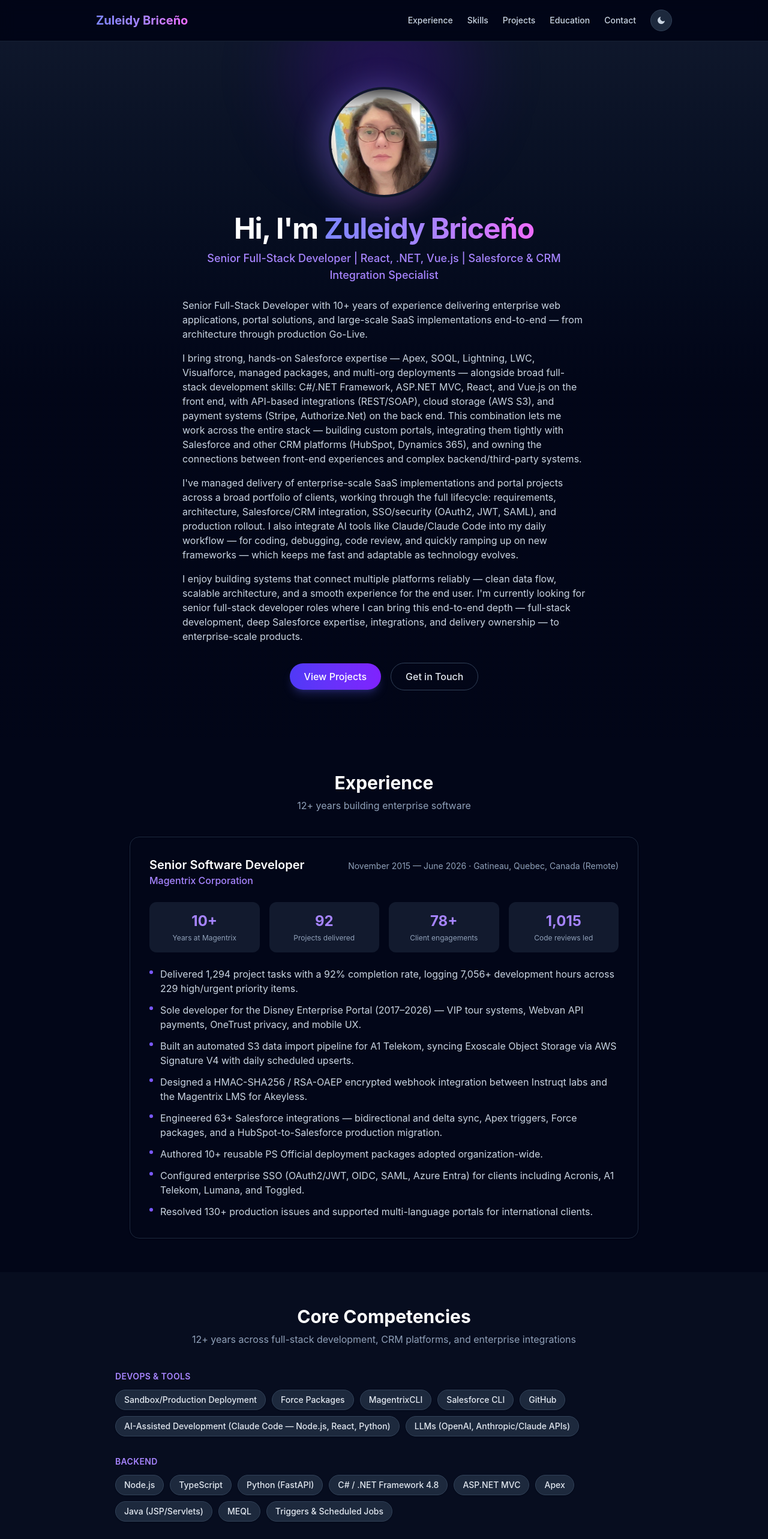
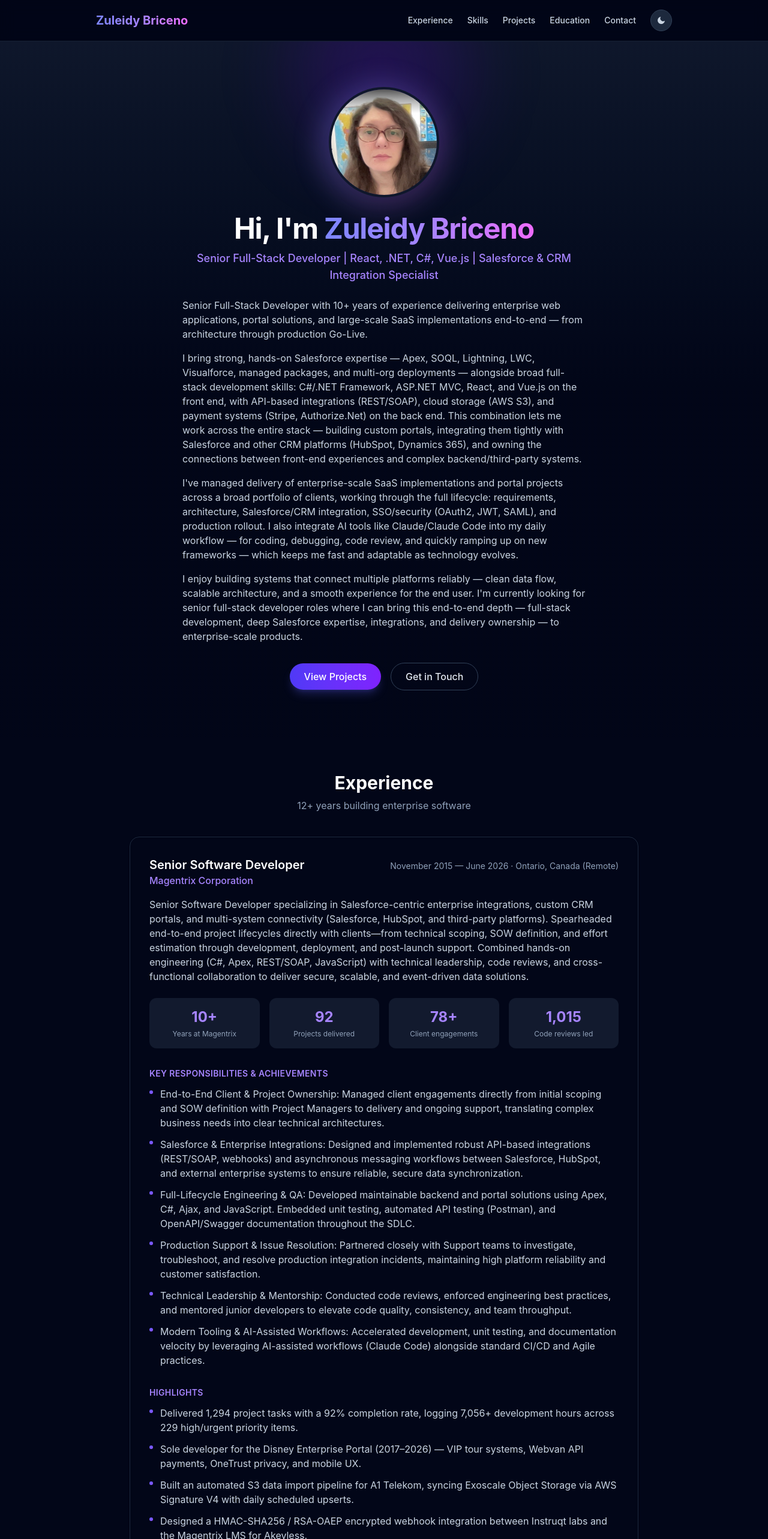
Before and after one commit to zuleidyb/my-portfolio, a React (Vite) app: page / in a window 1280 px wide. Shown: the top 2566 px of the page at 60% size. Built offline with nearby package versions, Linux system fonts and the light colour scheme.

Commit message:
Experience updated

```diff
--- a/src/components/Avatar.jsx
+++ b/src/components/Avatar.jsx
@@ -6,7 +6,7 @@ function Avatar() {
       <div className="animate-blob absolute -inset-4 rounded-full bg-gradient-to-br from-indigo-400 via-violet-400 to-fuchsia-400 opacity-40 blur-xl dark:opacity-30" />
       <img
         src={profilePhoto}
-        alt="Zuleidy Briceño"
+        alt="Zuleidy Briceno"
         className="relative h-full w-full rounded-full object-cover shadow-xl ring-4 ring-white dark:ring-slate-900"
       />
     </div>
--- a/src/components/Experience.jsx
+++ b/src/components/Experience.jsx
@@ -5,6 +5,18 @@ const stats = [
   { label: 'Projects delivered', value: '92' },
   { label: 'Client engagements', value: '78+' },
   { label: 'Code reviews led', value: '1,015' },
+]
+
+const summary =
+  'Senior Software Developer specializing in Salesforce-centric enterprise integrations, custom CRM portals, and multi-system connectivity (Salesforce, HubSpot, and third-party platforms). Spearheaded end-to-end project lifecycles directly with clients—from technical scoping, SOW definition, and effort estimation through development, deployment, and post-launch support. Combined hands-on engineering (C#, Apex, REST/SOAP, JavaScript) with technical leadership, code reviews, and cross-functional collaboration to deliver secure, scalable, and event-driven data solutions.'
+
+const responsibilities = [
+  'End-to-End Client & Project Ownership: Managed client engagements directly from initial scoping and SOW definition with Project Managers to delivery and ongoing support, translating complex business needs into clear technical architectures.',
+  'Salesforce & Enterprise Integrations: Designed and implemented robust API-based integrations (REST/SOAP, webhooks) and asynchronous messaging workflows between Salesforce, HubSpot, and external enterprise systems to ensure reliable, secure data synchronization.',
+  'Full-Lifecycle Engineering & QA: Developed maintainable backend and portal solutions using Apex, C#, Ajax, and JavaScript. Embedded unit testing, automated API testing (Postman), and OpenAPI/Swagger documentation throughout the SDLC.',
+  'Production Support & Issue Resolution: Partnered closely with Support teams to investigate, troubleshoot, and resolve production integration incidents, maintaining high platform reliability and customer satisfaction.',
+  'Technical Leadership & Mentorship: Conducted code reviews, enforced engineering best practices, and mentored junior developers to elevate code quality, consistency, and team throughput.',
+  'Modern Tooling & AI-Assisted Workflows: Accelerated development, unit testing, and documentation velocity by leveraging AI-assisted workflows (Claude Code) alongside standard CI/CD and Agile practices.',
 ]
 
 const highlights = [
@@ -40,9 +52,11 @@ function Experience() {
               <p className="font-medium text-indigo-600 dark:text-violet-400">Magentrix Corporation</p>
             </div>
             <p className="text-sm text-slate-500 dark:text-slate-400">
-              November 2015 — June 2026 · Gatineau, Quebec, Canada (Remote)
+              November 2015 — June 2026 · Ontario, Canada (Remote)
             </p>
           </div>
+
+          <p className="mt-4 text-slate-600 dark:text-slate-300">{summary}</p>
 
           <div className="mt-6 grid grid-cols-2 gap-4 sm:grid-cols-4">
             {stats.map((stat) => (
@@ -53,7 +67,22 @@ function Experience() {
             ))}
           </div>
 
-          <ul className="mt-6 space-y-3">
+          <h4 className="mt-8 text-sm font-semibold tracking-wide text-indigo-600 uppercase dark:text-violet-400">
+            Key Responsibilities & Achievements
+          </h4>
+          <ul className="mt-3 space-y-3">
+            {responsibilities.map((item) => (
+              <li key={item} className="flex gap-3 text-slate-600 dark:text-slate-300">
+                <span className="mt-1.5 h-1.5 w-1.5 shrink-0 rounded-full bg-gradient-to-br from-indigo-500 to-violet-500" />
+                <span>{item}</span>
+              </li>
+            ))}
+          </ul>
+
+          <h4 className="mt-8 text-sm font-semibold tracking-wide text-indigo-600 uppercase dark:text-violet-400">
+            Highlights
+          </h4>
+          <ul className="mt-3 space-y-3">
             {highlights.map((item) => (
               <li key={item} className="flex gap-3 text-slate-600 dark:text-slate-300">
                 <span className="mt-1.5 h-1.5 w-1.5 shrink-0 rounded-full bg-gradient-to-br from-indigo-500 to-violet-500" />
--- a/src/components/Footer.jsx
+++ b/src/components/Footer.jsx
@@ -1,7 +1,7 @@
 function Footer() {
   return (
     <footer className="border-t border-slate-200 py-6 text-center text-sm text-slate-500 dark:border-slate-800 dark:text-slate-400">
-      &copy; {new Date().getFullYear()} Zuleidy Briceño. All rights reserved.
+      &copy; {new Date().getFullYear()} Zuleidy Briceno. All rights reserved.
     </footer>
   )
 }
--- a/src/components/Hero.jsx
+++ b/src/components/Hero.jsx
@@ -12,11 +12,11 @@ function Hero() {
         <h1 className="mt-8 text-4xl font-bold tracking-tight text-slate-900 dark:text-white sm:text-5xl">
           Hi, I&apos;m{' '}
           <span className="bg-gradient-to-r from-indigo-600 via-violet-600 to-fuchsia-600 bg-clip-text text-transparent dark:from-indigo-400 dark:via-violet-400 dark:to-fuchsia-400">
-            Zuleidy Briceño
+            Zuleidy Briceno
           </span>
         </h1>
         <p className="mt-3 text-lg font-medium text-indigo-600 dark:text-violet-400">
-          Senior Full-Stack Developer | React, .NET, Vue.js | Salesforce &amp; CRM Integration Specialist
+          Senior Full-Stack Developer | React, .NET, C#, Vue.js | Salesforce &amp; CRM Integration Specialist
         </p>
         <div className="mx-auto mt-6 max-w-2xl space-y-4 text-left text-slate-600 dark:text-slate-300">
           <p>
--- a/src/components/Navbar.jsx
+++ b/src/components/Navbar.jsx
@@ -16,7 +16,7 @@ function Navbar() {
           href="#hero"
           className="bg-gradient-to-r from-indigo-600 via-violet-600 to-fuchsia-600 bg-clip-text text-xl font-bold text-transparent dark:from-indigo-400 dark:via-violet-400 dark:to-fuchsia-400"
         >
-          Zuleidy Briceño
+          Zuleidy Briceno
         </a>
         <div className="flex items-center gap-4 sm:gap-6">
           <ul className="flex gap-4 text-xs font-medium text-slate-600 dark:text-slate-300 sm:gap-6 sm:text-sm">
```
